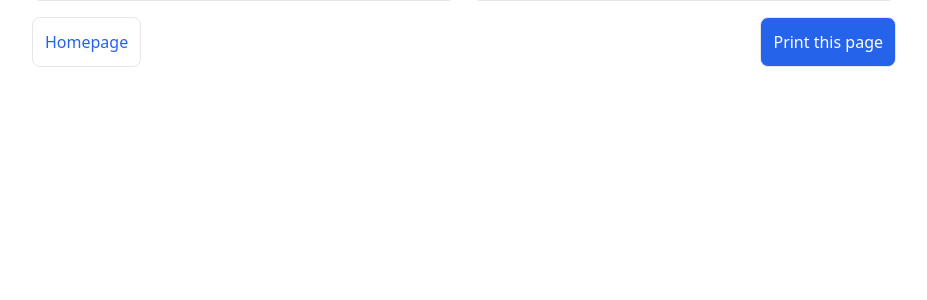
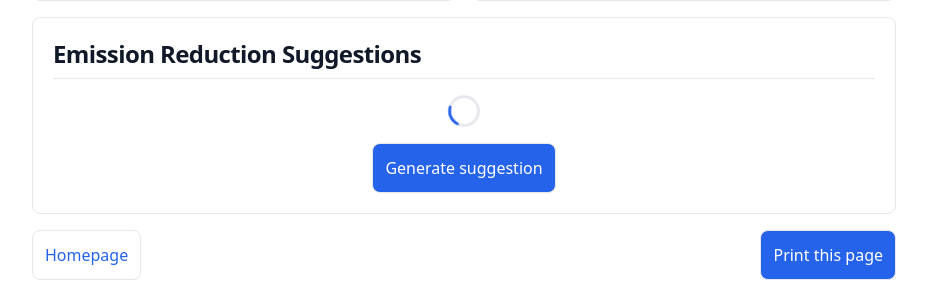
Before and after one commit to SyrymAbdikhan/Carbon-Footprint-Calculator, a Flask app: template src/templates/results.html in a window 1280 px wide. Shown: the part 1236-1536 px from the top of the page, without its empty margins (176-1103 px from the left). Before the commit the page ends 1303 px from the top, so only its background shows below. Run offline with Flask 3, Linux system fonts and the light colour scheme; the template is opened without the code that fills it, so the values that code supplies are empty; some libraries are stand-ins or nearby versions.

Commit message:
added ai suggestion

```diff
--- a/src/app.py
+++ b/src/app.py
@@ -1,8 +1,8 @@
 
 import os
 
-from utils import calculate_co2, cast
-from models import db, CompanyEmissions
+from utils import calculate_co2, get_db_average, get_ai_suggestion, cast
+from models import db, CompanyEmissions, ReductionSuggestions
 
 from flask import Flask, request, redirect, render_template
 from sqlalchemy import desc
@@ -79,21 +79,43 @@ def results(result_id=None):
     if data is None:
         return redirect('/noresults')
 
-    averages = db.session.query(
-        db.func.avg(CompanyEmissions.energy_co2),
-        db.func.avg(CompanyEmissions.waste_co2),
-        db.func.avg(CompanyEmissions.travel_co2),
-        db.func.avg(CompanyEmissions.total_co2)
-    ).one()
+    return render_template('results.html', data=data, averages=get_db_average())
 
-    averages = {
-        'energy_co2': averages[0],
-        'waste_co2': averages[1],
-        'travel_co2': averages[2],
-        'total_co2': averages[3],
+
+@app.route('/get_suggestion/')
+def get_suggestion():
+    result_id = request.args.get('result_id', None, type=int)
+    if result_id is None:
+        return {
+            'status_code': 1,
+            'response': ''
+        }
+
+    data = CompanyEmissions.query.filter_by(id=result_id).first()
+    if data.suggestion is None:
+        response = get_ai_suggestion(data)
+        if response['status_code'] != 0:
+            return {
+                'status_code': 2,
+                'response': response['suggestion']
+            }
+
+        suggestion = ReductionSuggestions(
+            result_id=result_id,
+            suggestion=response['suggestion']
+        )
+        db.session.add(suggestion)
+        db.session.commit()
+
+        return {
+            'status_code': 0,
+            'response': response['suggestion']
+        }
+
+    return {
+        'status_code': 0,
+        'response': data.suggestion.suggestion
     }
-
-    return render_template('results.html', data=data, averages=averages)
 
 
 @app.route('/all_results/')
--- a/src/templates/base.html
+++ b/src/templates/base.html
@@ -7,7 +7,7 @@
     <title>Carbon Footprint Calculator</title>
     <link href="https://cdn.jsdelivr.net/npm/flowbite@2.5.2/dist/flowbite.min.css" rel="stylesheet" />
     <script src="https://cdn.tailwindcss.com"></script>
-    {% block style %}{% endblock %}
+    {% block head %}{% endblock %}
   </head>
   <body>
     <main class="max-w-screen-xl mx-auto py-5">
--- a/src/templates/results.html
+++ b/src/templates/results.html
@@ -1,4 +1,22 @@
 {% extends "base.html" %}
+
+{% block head %}
+<script src="https://unpkg.com/commonmark@0.29.3/dist/commonmark.js"></script>
+
+<style>
+    #suggestion h1 {
+        margin-top: 1rem;
+        font-weight: bold;
+        font-size: large;
+    }
+    #suggestion ul, #suggestion ol {
+        margin-left: 1rem;
+    }
+    #suggestion strong {
+        font-weight: 700;
+    }
+</style>
+{% endblock %}
 
 {% block content %}
 <div class="mx-auto max-w-4xl px-4">
@@ -187,6 +205,27 @@
         </div>
     </div>
 
+    <div class="mb-4 p-5 border rounded-lg">
+        <h5 class="mb-2 text-2xl font-bold tracking-tight text-gray-900">
+            Emission Reduction Suggestions
+        </h5>
+        <hr class="mb-2">
+        <div class="" id="suggestion">
+            {% if data.suggestion %}
+                {{data.suggestion.suggestion|e}}
+            {% else %}
+                <div role="status" class="w-fit mx-auto my-4" id="spinner">
+                    <svg aria-hidden="true" class="w-8 h-8 text-gray-200 animate-spin dark:text-gray-600 fill-blue-600" viewBox="0 0 100 101" fill="none" xmlns="http://www.w3.org/2000/svg">
+                        <path d="M100 50.5908C100 78.2051 77.6142 100.591 50 100.591C22.3858 100.591 0 78.2051 0 50.5908C0 22.9766 22.3858 0.59082 50 0.59082C77.6142 0.59082 100 22.9766 100 50.5908ZM9.08144 50.5908C9.08144 73.1895 27.4013 91.5094 50 91.5094C72.5987 91.5094 90.9186 73.1895 90.9186 50.5908C90.9186 27.9921 72.5987 9.67226 50 9.67226C27.4013 9.67226 9.08144 27.9921 9.08144 50.5908Z" fill="currentColor"/>
+                        <path d="M93.9676 39.0409C96.393 38.4038 97.8624 35.9116 97.0079 33.5539C95.2932 28.8227 92.871 24.3692 89.8167 20.348C85.8452 15.1192 80.8826 10.7238 75.2124 7.41289C69.5422 4.10194 63.2754 1.94025 56.7698 1.05124C51.7666 0.367541 46.6976 0.446843 41.7345 1.27873C39.2613 1.69328 37.813 4.19778 38.4501 6.62326C39.0873 9.04874 41.5694 10.4717 44.0505 10.1071C47.8511 9.54855 51.7191 9.52689 55.5402 10.0491C60.8642 10.7766 65.9928 12.5457 70.6331 15.2552C75.2735 17.9648 79.3347 21.5619 82.5849 25.841C84.9175 28.9121 86.7997 32.2913 88.1811 35.8758C89.083 38.2158 91.5421 39.6781 93.9676 39.0409Z" fill="currentFill"/>
+                    </svg>
+                    <span class="sr-only">Loading...</span>
+                </div>
+                <button id="generate-suggestion" class="block mx-auto border rounded-lg p-3 bg-blue-600 text-white hover:bg-blue-500">Generate suggestion</button>
+            {% endif %}
+        </div>
+    </div>
+
     <div class="flex justify-between">
         <a href="{{ url_for('index') }}" class="border rounded-lg p-3 text-blue-600 bg-white hover:bg-gray-100">Homepage</a>
         <button class="border rounded-lg p-3 bg-blue-600 text-white hover:bg-blue-500" onClick="window.print()">Print this page</button>
@@ -196,6 +235,52 @@
 
 {% block script %}
 <script src="https://cdnjs.cloudflare.com/ajax/libs/d3/4.6.0/d3.min.js"></script>
+
+<script>
+    var suggestion = document.querySelector('#suggestion');
+    function prettify() {
+        var reader = new commonmark.Parser();
+        var writer = new commonmark.HtmlRenderer();
+        var parsed = reader.parse(suggestion.innerHTML);
+        suggestion.innerHTML = writer.render(parsed);
+    }
+</script>
+
+{% if data.suggestion %}
+<script>
+    prettify()
+</script>
+{% else %}
+<script>
+    var btn = document.querySelector('#generate-suggestion');
+    var spinner = document.querySelector('#spinner');
+    btn.addEventListener('click', () => {
+        btn.classList.add("pointer-events-none");
+        btn.classList.remove("hover:bg-blue-500");
+        spinner.style.display = 'block';
+
+        fetch('/get_suggestion/?result_id={{data.id}}')
+            .then((response) => {
+                return response.json();
+            })
+            .then((data) => {
+                if (data.status_code == 0) {
+                    suggestion.textContent = data.response;
+                    prettify();
+                } else {
+                    alert(data.response);
+                }
+            })
+            .catch(() => {
+                alert('oblom');
+                btn.classList.remove("pointer-events-none");
+                btn.classList.add("hover:bg-blue-500");
+                spinner.style.display = 'none';
+            });
+    });
+    btn.click();
+</script>
+{% endif %}
 
 <script>
     var total = parseFloat(document.querySelector('#data').getAttribute('data-total'));
```
Also changed, not shown: src/models.py (+14 -1 lines), src/utils.py (+82 -0 lines), 1 other file.
